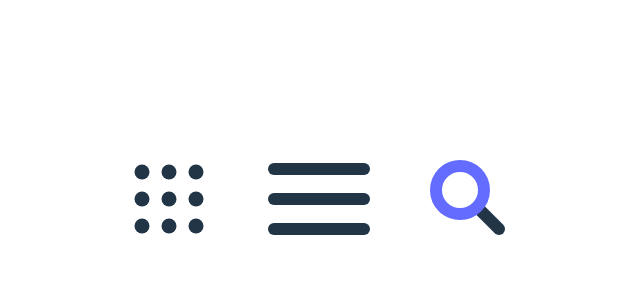
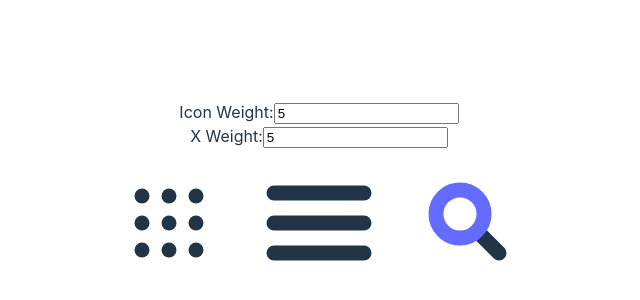
Before and after one commit to rdeber/animated-svg-toggle-buttons, a React (Vite) app: page / in a window 1280 px wide. Shown: the part 198-498 px from the top of the page, without its empty margins (321-961 px from the left). Built offline with nearby package versions, Linux system fonts and the light colour scheme.

Commit message:
Update main app layout

```diff
--- a/src/App.tsx
+++ b/src/App.tsx
@@ -1,6 +1,6 @@
 import { useState } from 'react'
+import './App.css'
 import AppMenuToggle from './components/AppMenuToggle'
-import './App.css'
 import HamburgerToggle from './components/HamburgerToggle'
 import SearchToggle from './components/SearchToggle'
 
@@ -8,6 +8,8 @@ function App() {
   const [isAppMenuOpen, setIsAppMenuOpen] = useState(false)
   const [isHamburgerOpen, setIsHamburgerOpen] = useState(false)
   const [isSearchOpen, setIsSearchOpen] = useState(false)
+  const [iconWeight, setIconWeight] = useState(5);
+  const [xWeight, setXWeight] = useState(5);
 
   function toggleAppMenu() {
     setIsAppMenuOpen(!isAppMenuOpen)
@@ -21,26 +23,54 @@ function App() {
     setIsSearchOpen(!isSearchOpen)
   }
 
+  function handleIconWeightChange(event: React.ChangeEvent<HTMLInputElement>) {
+    const value = parseInt(event.target.value);
+    setIconWeight(value);
+  }
+
+  function handleXWeightChange(event: React.ChangeEvent<HTMLInputElement>) {
+    const value = parseInt(event.target.value);
+    setXWeight(value);
+  }
+
   return (
     <>
+      <div>
+        <label htmlFor="iconWeightInput">Icon Weight:</label>
+        <input
+          type="number"
+          id="iconWeightInput"
+          value={iconWeight}
+          onChange={handleIconWeightChange}
+        />
+      </div>
+      <div>
+        <label htmlFor="xWeightInput">X Weight:</label>
+        <input
+          type="number"
+          id="xWeightInput"
+          value={xWeight}
+          onChange={handleXWeightChange}
+        />
+      </div>
       <AppMenuToggle
         svgIconSize={150}
-        svgIconWeight={5}
-        svgXWeight={4}
+        svgIconWeight={iconWeight}
+        svgXWeight={xWeight}
         isOpen={isAppMenuOpen}
         onClick={toggleAppMenu}
       />
       <HamburgerToggle
         svgIconSize={150}
-        svgIconWeight={4}
-        svgXWeight={4}
+        svgIconWeight={iconWeight}
+        svgXWeight={xWeight}
         isOpen={isHamburgerOpen}
         onClick={toggleHamburger}
       />
       <SearchToggle
         svgIconSize={150}
-        svgIconWeight={4}
-        svgXWeight={4}
+        svgIconWeight={iconWeight}
+        svgXWeight={xWeight}
         isOpen={isSearchOpen}
         onClick={toggleSearch}
       />
```
